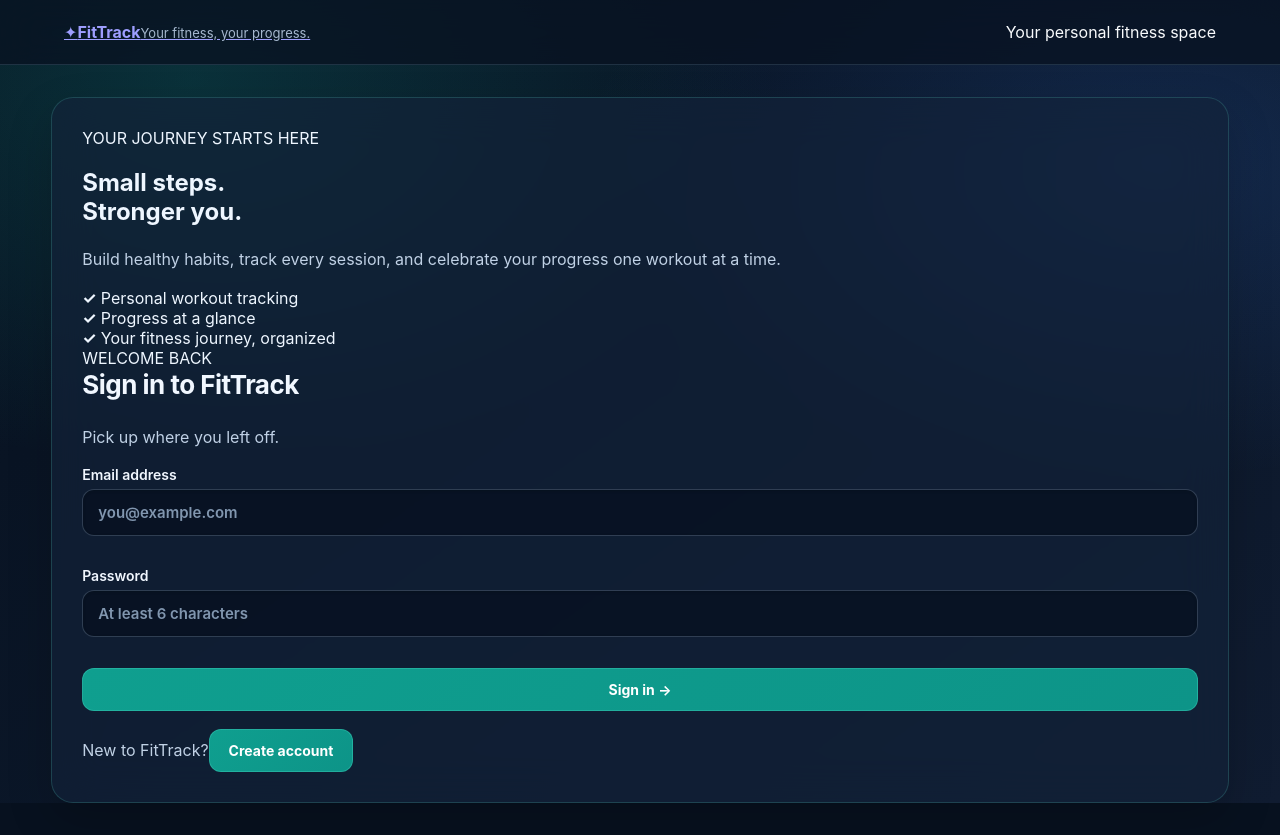
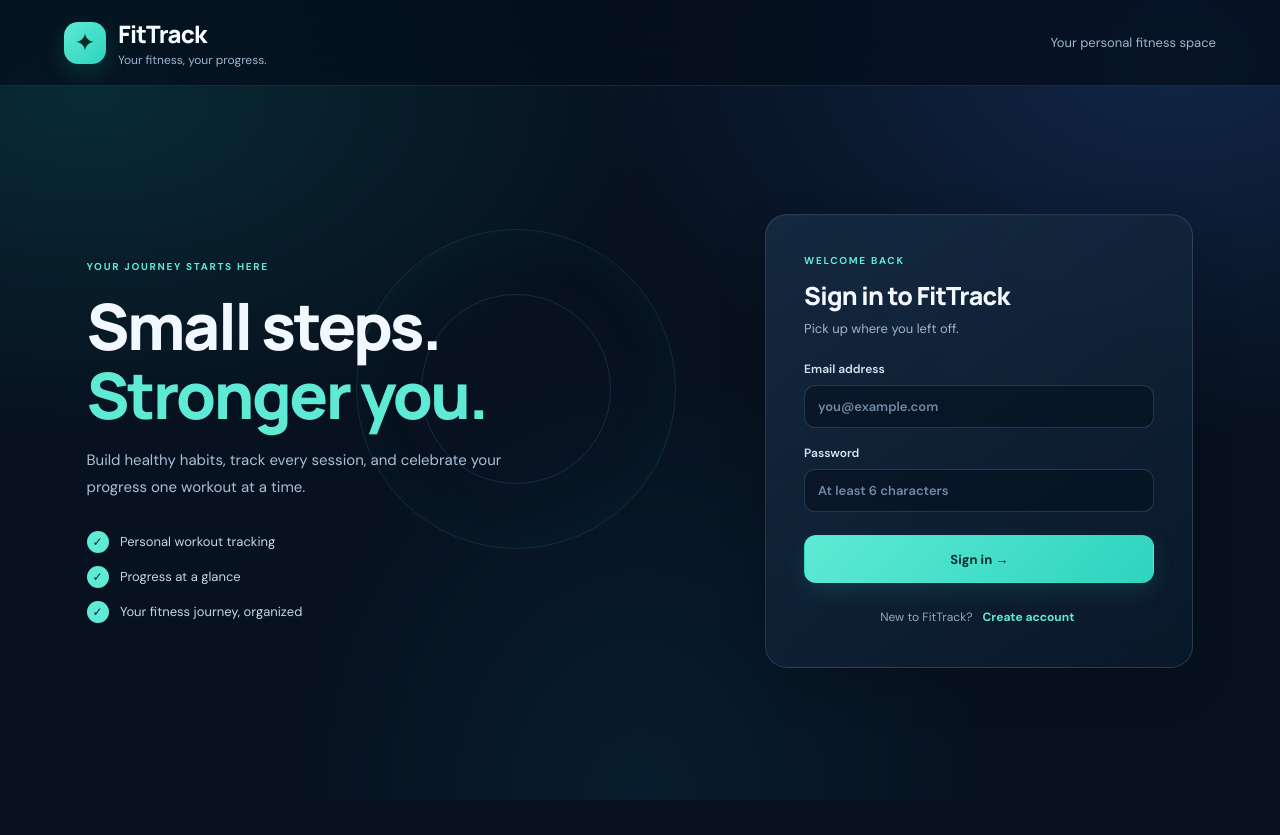
Before and after one commit to Ayushsenpai11/FitTracker, a React (Vite) app in the folder client/: page / in a window 1280 px wide. After the commit the page ends 800 px from the top, so only its background shows below. Built offline with nearby package versions, Linux system fonts and the light colour scheme.

Commit message:
Update index.css

```diff
--- a/client/src/index.css
+++ b/client/src/index.css
@@ -1,409 +1,167 @@
-
-/* Fix bright white dashboard cards */
-#root main > section:nth-of-type(2) > div {
-  background: rgba(20, 39, 62, 0.78) !important;
-  border: 1px solid rgba(148, 210, 220, 0.22) !important;
-  border-radius: 20px !important;
-  color: #f1f7ff !important;
-  box-shadow: 0 12px 35px rgba(0, 0, 0, 0.18) !important;
-  backdrop-filter: blur(20px);
-  -webkit-backdrop-filter: blur(20px);
-}
-
-#root main > section:nth-of-type(2) > div p {
-  color: #c0d1e5 !important;
-}
-
-#root main > section:nth-of-type(2) > div h2 {
-  color: #5eead4 !important;
-}
-
-/* Improve contrast throughout the app */
-#root main > section {
-  background: rgba(19, 35, 57, 0.72) !important;
-  color: #f1f7ff !important;
-}
-
-#root main > section h2,
-#root main > section label {
-  color: #f1f7ff !important;
-}
-
-#root main > section p,
-#root main > section small {
-  color: #c0d1e5 !important;
-}
-
-/* Keep form fields dark and readable */
-#root input,
-#root textarea,
-#root select {
-  background: rgba(5, 15, 29, 0.85) !important;
-  color: #f8fafc !important;
-  border: 1px solid rgba(148, 210, 220, 0.25) !important;
-}
-
-/* Make workout tables consistent with the theme */
-#root table {
-  background: transparent !important;
-  color: #f1f7ff !important;
-}
-
-#root th,
-#root td {
-  color: #dce8f6 !important;
-  border-color: rgba(148, 210, 220, 0.16) !important;
-}
-
-/* =========================================
-   FITTRACK — GLASSMORPHISM THEME
-   Existing React functionality is preserved
-   ========================================= */
+@import url('https://fonts.googleapis.com/css2?family=DM+Sans:wght@400;500;600;700&family=Manrope:wght@400;500;600;700;800&display=swap');
 
 :root {
-  font-family: Inter, "Segoe UI", Arial, sans-serif;
-  color: #eef6ff;
+  font-family: "DM Sans", "Segoe UI", sans-serif;
+  color: #edf6ff;
   background: #07111f;
   color-scheme: dark;
   font-synthesis: none;
   text-rendering: optimizeLegibility;
   -webkit-font-smoothing: antialiased;
-  -moz-osx-font-smoothing: grayscale;
+  --muted: #a8bbd2;
+  --teal: #5eead4;
+  --line: rgba(164, 204, 232, .16);
 }
-
-* {
-  box-sizing: border-box;
+* { box-sizing: border-box; }
+html { min-width: 320px; scroll-behavior: smooth; scroll-padding-top: 95px; }
+body {
+  margin: 0; min-width: 320px; min-height: 100vh; color: #edf6ff;
+  background: radial-gradient(ellipse at 7% 12%, rgba(13,148,136,.20), transparent 34%),
+    radial-gradient(ellipse at 92% 7%, rgba(59,130,246,.18), transparent 36%),
+    radial-gradient(ellipse at 50% 100%, rgba(14,116,144,.12), transparent 40%), #07111f;
 }
-
-html {
-  min-width: 320px;
-  scroll-behavior: smooth;
+button, input { font: inherit; }
+button { cursor: pointer; }
+button:focus-visible, input:focus-visible, a:focus-visible { outline: 3px solid rgba(94,234,212,.65); outline-offset: 3px; }
+a { color: inherit; text-decoration: none; }
+#root { min-height: 100vh; }
+.app-shell { min-height: 100vh; }
+.topbar {
+  min-height: 86px; padding: 17px clamp(20px,5vw,76px); display: flex; justify-content: space-between;
+  align-items: center; gap: 18px; border-bottom: 1px solid rgba(158,197,227,.13);
+  background: rgba(5,14,27,.74); backdrop-filter: blur(22px); -webkit-backdrop-filter: blur(22px);
 }
-
-body {
-  margin: 0;
-  min-width: 320px;
-  min-height: 100vh;
-  color: #eef6ff;
-  background:
-    radial-gradient(ellipse at 15% 10%, rgba(20, 184, 166, 0.19), transparent 38%),
-    radial-gradient(ellipse at 90% 20%, rgba(59, 130, 246, 0.17), transparent 35%),
-    linear-gradient(145deg, #07111f, #0b1729 55%, #101c31);
+.brand { display: inline-flex; align-items: center; gap: 12px; }
+.brand-mark { display: grid; place-items: center; width: 42px; height: 42px; border-radius: 14px; color: #052b2a; background: linear-gradient(135deg,#5eead4,#2dd4bf); font-size: 25px; box-shadow: 0 8px 25px rgba(45,212,191,.18); }
+.brand strong { display: block; color: #f5fbff; font: 800 24px "Manrope",sans-serif; letter-spacing: -.8px; }
+.brand small { display: block; margin-top: 2px; color: #9fb5cc; font-size: 12px; }
+.topbar-actions { display: flex; align-items: center; gap: 16px; }
+.online-pill { display: inline-flex; align-items: center; gap: 8px; color: #b8d4e4; font-size: 12px; }
+.online-pill i, .hero-bottom i { width: 7px; height: 7px; display: inline-block; border-radius: 50%; background: #5eead4; box-shadow: 0 0 12px rgba(94,234,212,.7); }
+.secure-note { color: #9fb5cc; font-size: 13px; }
+.page-content { width: min(1240px,92%); margin: 30px auto 0; padding-bottom: 20px; }
+.glass-panel { background: linear-gradient(145deg,rgba(23,45,69,.82),rgba(12,27,46,.75)); border: 1px solid var(--line); border-radius: 22px; box-shadow: 0 18px 48px rgba(0,0,0,.15),inset 0 1px 0 rgba(255,255,255,.025); backdrop-filter: blur(22px); -webkit-backdrop-filter: blur(22px); }
+.eyebrow { display: block; color: #5eead4; font-size: 10px; font-weight: 700; letter-spacing: 1.7px; line-height: 1.5; }
+.button { display: inline-flex; justify-content: center; align-items: center; gap: 8px; min-height: 42px; padding: 10px 16px; border-radius: 12px; font-size: 13px; font-weight: 700; border: 1px solid transparent; transition: transform .18s,box-shadow .18s,background .18s; }
+.button:hover:not(:disabled) { transform: translateY(-1px); }
+.button:disabled { opacity: .65; cursor: wait; }
+.button-primary { color: #052b2a; background: linear-gradient(135deg,#5eead4,#2dd4bf); box-shadow: 0 8px 22px rgba(45,212,191,.13); }
+.button-primary:hover:not(:disabled) { box-shadow: 0 10px 28px rgba(45,212,191,.25); }
+.button-quiet, .button-secondary { color: #e5f6ff; background: rgba(126,165,199,.09); border-color: rgba(159,193,219,.18); }
+.button-danger { color: #fecaca; background: rgba(239,68,68,.10); border-color: rgba(248,113,113,.20); }
+.button-small { min-height: 32px; padding: 6px 10px; border-radius: 9px; font-size: 11px; }
+.button-wide { width: 100%; min-height: 48px; margin-top: 6px; }
+.notice { display: flex; align-items: center; gap: 12px; margin-bottom: 20px; padding: 12px 15px; border: 1px solid var(--line); border-radius: 13px; background: rgba(18,36,58,.9); }
+.notice > span { display: grid; place-items: center; flex: 0 0 25px; height: 25px; border-radius: 50%; font-weight: 800; }
+.notice p { flex: 1; margin: 0; color: #eaf5ff; font-size: 13px; line-height: 1.5; }
+.notice-success { border-color: rgba(94,234,212,.24); }
+.notice-success > span { color: #062f2b; background: #5eead4; }
+.notice-error { border-color: rgba(248,113,113,.25); }
+.notice-error > span { color: #fff; background: #dc626e; }
+.notice-dismiss { border: 0; background: transparent; color: #a8bbd2; font-size: 22px; }
+.section-nav { display: flex; align-items: center; gap: 7px; margin: 0 0 22px; padding: 8px; border: 1px solid rgba(164,204,232,.12); border-radius: 15px; background: rgba(12,27,45,.58); }
+.nav-link { display: inline-flex; align-items: center; gap: 8px; padding: 10px 13px; color: #a9bdd2; background: transparent; border: 1px solid transparent; border-radius: 10px; font-size: 12px; font-weight: 600; }
+.nav-link:hover, .nav-link.active { color: #6cf0dc; background: rgba(45,212,191,.09); border-color: rgba(94,234,212,.13); }
+.nav-spacer { flex: 1; }
+.user-chip { display: inline-flex; align-items: center; gap: 9px; color: #dce8f5; font-size: 12px; padding: 0 8px; }
+.user-chip i { display: grid; place-items: center; width: 30px; height: 30px; border-radius: 50%; color: #052b2a; background: linear-gradient(135deg,#5eead4,#a7f3d0); font-style: normal; font-weight: 800; }
+.hero-panel { position: relative; display: flex; align-items: center; justify-content: space-between; min-height: 205px; margin-bottom: 20px; padding: 32px clamp(22px,4vw,44px) 28px; overflow: hidden; scroll-margin-top: 20px; }
+.hero-copy { position: relative; z-index: 1; }
+.hero-copy h1 { margin: 12px 0 8px; color: #f3f8ff; font: 800 clamp(25px,3vw,34px) "Manrope",sans-serif; letter-spacing: -1.2px; }
+.wave { display: inline-block; transform-origin: 70% 70%; animation: wave 2.8s ease-in-out infinite; }
+.hero-copy p { margin: 0 0 16px; color: #c4d5e7; font-size: 15px; }
+.hero-email { color: #90abc6; font-size: 12px; }
+.hero-decoration { position: absolute; right: 8%; top: 50%; width: 170px; height: 170px; transform: translateY(-50%); }
+.hero-ring { position: absolute; inset: 0; border: 1px solid rgba(94,234,212,.22); border-radius: 50%; }
+.ring-two { inset: 20px; border-color: rgba(96,165,250,.28); }
+.hero-bolt { position: absolute; inset: 0; display: grid; place-items: center; color: #5eead4; font-size: 62px; text-shadow: 0 0 32px rgba(94,234,212,.35); }
+.hero-bottom { position: absolute; right: 24px; bottom: 18px; display: flex; align-items: center; gap: 8px; color: #94aec7; font-size: 10px; }
+.stats-grid { display: grid; grid-template-columns: repeat(3,minmax(0,1fr)); gap: 17px; margin-bottom: 22px; }
+.stat-card { padding: 21px 23px; transition: transform .2s,border-color .2s; }
+.stat-card:hover { transform: translateY(-3px); border-color: rgba(94,234,212,.30); }
+.stat-top { display: flex; justify-content: space-between; align-items: center; }
+.stat-icon { display: grid; place-items: center; width: 39px; height: 39px; border-radius: 12px; font-size: 23px; font-weight: 700; }
+.icon-teal { color: #5eead4; background: rgba(45,212,191,.13); }
+.icon-blue { color: #93c5fd; background: rgba(96,165,250,.13); }
+.icon-orange { color: #fdba74; background: rgba(251,146,60,.13); }
+.stat-trend,.heading-badge { padding: 6px 9px; border: 1px solid rgba(164,204,232,.12); border-radius: 8px; color: #9db4ca; background: rgba(9,22,38,.3); font-size: 10px; }
+.stat-card p { margin: 17px 0 5px; color: #afc2d7; font-size: 12px; }
+.stat-card h2 { margin: 0; color: #5eead4; font: 800 30px "Manrope",sans-serif; letter-spacing: -.8px; }
+.stat-card h2 span { color: #9fc2d3; font-size: 13px; font-weight: 600; letter-spacing: 0; }
+.stat-card small { display: block; margin-top: 8px; color: #829bb5; font-size: 10px; }
+.content-grid { display: grid; grid-template-columns: minmax(0,1fr) minmax(0,1.05fr); align-items: stretch; gap: 18px; margin-bottom: 22px; }
+.chart-panel,.quick-panel,.history-panel { min-width: 0; padding: 25px; scroll-margin-top: 20px; }
+.panel-heading { display: flex; justify-content: space-between; align-items: center; gap: 14px; margin-bottom: 22px; }
+.panel-heading h2 { margin: 5px 0 0; color: #f0f7ff; font: 750 20px "Manrope",sans-serif; letter-spacing: -.5px; }
+.chart-summary { display: flex; align-items: baseline; gap: 9px; }
+.chart-summary strong { color: #f0f8ff; font: 800 27px "Manrope",sans-serif; }
+.chart-summary strong span { color: #7fdccb; font-size: 13px; }
+.chart-summary > span { color: #8da7c1; font-size: 11px; }
+.activity-chart { display: flex; align-items: stretch; justify-content: space-between; gap: 10px; height: 188px; margin-top: 17px; padding: 0 2px; }
+.chart-day { display: flex; flex: 1; min-width: 0; flex-direction: column; align-items: center; gap: 8px; }
+.chart-value { height: 14px; color: #9fb6ce; font-size: 10px; }
+.bar-track { display: flex; align-items: flex-end; width: 100%; flex: 1; overflow: hidden; border: 1px solid rgba(164,204,232,.07); border-radius: 9px; background: rgba(4,15,28,.40); }
+.bar-fill { width: 100%; min-height: 3px; border-radius: 7px 7px 3px 3px; background: linear-gradient(180deg,#5eead4,#0f9488); box-shadow: 0 0 20px rgba(45,212,191,.12); transition: height .4s; }
+.chart-day-label { color: #91a8c0; font-size: 10px; }
+.chart-footnote { margin: 15px 0 0; color: #7e96af; font-size: 10px; }
+.panel-symbol { display: grid; place-items: center; width: 38px; height: 38px; border: 1px solid rgba(94,234,212,.18); border-radius: 12px; color: #5eead4; background: rgba(45,212,191,.08); font-size: 22px; }
+.workout-form { display: flex; flex-direction: column; gap: 15px; }
+.workout-form label,.auth-card label { display: flex; flex-direction: column; gap: 8px; color: #d6e4f3; font-size: 12px; font-weight: 600; }
+.workout-form input,.auth-card input { display: block; width: 100%; min-width: 0; min-height: 43px; padding: 11px 13px; border: 1px solid rgba(154,190,219,.20); border-radius: 11px; outline: none; background: rgba(5,15,28,.55); color: #f2f8ff; font-size: 13px; transition: border-color .18s,box-shadow .18s,background .18s; }
+.workout-form input::placeholder,.auth-card input::placeholder { color: #7189a4; }
+.workout-form input:focus,.auth-card input:focus { border-color: rgba(94,234,212,.75); background: rgba(5,18,31,.85); box-shadow: 0 0 0 3px rgba(45,212,191,.09); }
+.workout-form input[type="date"] { color-scheme: dark; }
+.form-row { display: grid; grid-template-columns: repeat(2,minmax(0,1fr)); gap: 12px; }
+.form-actions { display: flex; flex-wrap: wrap; gap: 9px; margin-top: 2px; }
+.history-panel { margin-bottom: 22px; }
+.history-panel .panel-heading { margin-bottom: 18px; }
+.table-wrap { width: 100%; overflow-x: auto; }
+.workout-table { width: 100%; border-collapse: collapse; text-align: left; white-space: nowrap; }
+.workout-table th { padding: 13px 12px; border-bottom: 1px solid rgba(164,204,232,.17); color: #83dccc; font-size: 10px; font-weight: 700; text-transform: uppercase; letter-spacing: .8px; }
+.workout-table td { padding: 15px 12px; border-bottom: 1px solid rgba(164,204,232,.09); color: #aebfd2; font-size: 12px; }
+.workout-table tbody tr:hover { background: rgba(94,234,212,.035); }
+.workout-table td strong { color: #e7f1fb; font-weight: 600; }
+.exercise-mark { display: inline-grid; place-items: center; width: 25px; height: 25px; margin-right: 9px; border-radius: 8px; color: #5eead4; background: rgba(45,212,191,.10); }
+.table-actions { display: flex; gap: 6px; }
+.empty-state { display: flex; flex-direction: column; align-items: center; padding: 30px 10px 25px; text-align: center; }
+.empty-icon { display: grid; place-items: center; width: 50px; height: 50px; border: 1px solid rgba(94,234,212,.20); border-radius: 16px; color: #5eead4; background: rgba(45,212,191,.08); font-size: 24px; }
+.empty-state h3 { margin: 16px 0 6px; color: #eaf4ff; font: 700 17px "Manrope",sans-serif; }
+.empty-state p { margin: 0 0 18px; color: #91a8c0; font-size: 12px; }
+.app-footer { display: flex; justify-content: space-between; align-items: center; gap: 12px; padding: 16px 3px 24px; color: #7f96af; font-size: 11px; }
+.footer-brand { color: #5eead4; font-weight: 800; }
+.footer-link { border: 0; padding: 5px; color: #8fb7c5; background: transparent; font-size: 11px; }
+.auth-layout { display: grid; grid-template-columns: minmax(0,1.1fr) minmax(350px,.8fr); align-items: center; gap: clamp(30px,7vw,90px); min-height: calc(100vh - 150px); padding: 30px 3%; }
+.auth-promo { position: relative; overflow: hidden; padding: 30px 0; }
+.auth-promo h1 { position: relative; z-index: 1; margin: 18px 0; color: #f2f8ff; font: 800 clamp(38px,5vw,64px)/1.07 "Manrope",sans-serif; letter-spacing: -2.5px; }
+.auth-promo h1 span { color: #5eead4; }
+.auth-promo > p { position: relative; z-index: 1; max-width: 430px; color: #a9bfd4; font-size: 15px; line-height: 1.8; }
+.promo-points { position: relative; z-index: 1; display: grid; gap: 13px; margin-top: 30px; color: #c4d6e7; font-size: 13px; }
+.promo-points b { display: inline-grid; place-items: center; width: 22px; height: 22px; margin-right: 8px; border-radius: 50%; color: #062b2a; background: #5eead4; font-size: 12px; }
+.orb { position: absolute; z-index: 0; border: 1px solid rgba(94,234,212,.12); border-radius: 50%; pointer-events: none; }
+.orb-one { width: 320px; height: 320px; right: 0; top: 0; box-shadow: inset 0 0 70px rgba(45,212,191,.04); }
+.orb-two { width: 190px; height: 190px; right: 65px; top: 65px; border-color: rgba(96,165,250,.17); }
+.auth-card { padding: clamp(24px,3vw,38px); }
+.auth-card h2 { margin: 10px 0 7px; color: #f3f8ff; font: 800 25px "Manrope",sans-serif; letter-spacing: -.7px; }
+.auth-card > p { margin: 0 0 24px; color: #9fb4ca; font-size: 13px; }
+.auth-card form { display: flex; flex-direction: column; gap: 17px; }
+.auth-switch { margin: 22px 0 0 !important; text-align: center; color: #94abc2 !important; font-size: 12px !important; }
+.text-button { margin-left: 6px; padding: 4px; border: 0; color: #5eead4; background: transparent; font-size: 12px; font-weight: 700; }
+.text-button:hover { text-decoration: underline; }
+@keyframes wave { 0%,65%,100% { transform: rotate(0); } 72% { transform: rotate(14deg); } 79% { transform: rotate(-7deg); } 86% { transform: rotate(12deg); } }
+@media (max-width: 900px) { .content-grid { grid-template-columns: 1fr; } .hero-decoration { right: 5%; opacity: .55; } .auth-layout { gap: 30px; } }
+@media (max-width: 650px) {
+  .topbar { min-height: 75px; padding: 14px 5%; }
+  .brand-mark { width: 36px; height: 36px; } .brand strong { font-size: 21px; }
+  .online-pill { display: none; } .page-content { width: 92%; margin-top: 18px; }
+  .section-nav { gap: 2px; padding: 5px; } .nav-link { flex: 1; justify-content: center; gap: 5px; padding: 10px 6px; font-size: 11px; } .nav-link span { display: none; }
+  .user-chip { padding: 0 3px; font-size: 0; } .user-chip i { width: 28px; height: 28px; font-size: 12px; }
+  .hero-panel { min-height: 190px; padding: 25px 20px; } .hero-copy h1 { max-width: 260px; font-size: 25px; } .hero-copy p { max-width: 245px; font-size: 13px; }
+  .hero-decoration { right: -38px; opacity: .30; transform: translateY(-50%) scale(.75); } .hero-bottom { right: 18px; bottom: 12px; font-size: 9px; }
+  .stats-grid { grid-template-columns: 1fr; gap: 11px; } .stat-card { padding: 17px 19px; } .stat-card p { margin-top: 11px; } .stat-card h2 { font-size: 27px; }
+  .chart-panel,.quick-panel,.history-panel { padding: 19px; border-radius: 17px; } .panel-heading h2 { font-size: 18px; }
+  .form-row { grid-template-columns: 1fr; gap: 15px; } .activity-chart { height: 160px; gap: 6px; } .workout-table { min-width: 640px; }
+  .auth-layout { display: flex; flex-direction: column; align-items: stretch; gap: 20px; padding: 15px 0 35px; }
+  .auth-promo { padding: 20px 5px 10px; } .auth-promo h1 { font-size: 42px; } .auth-promo > p { font-size: 13px; }
+  .promo-points { gap: 9px; margin-top: 20px; } .auth-card { padding: 23px; } .app-footer { flex-wrap: wrap; }
 }
-
-#root {
-  width: 100% !important;
-  max-width: none !important;
-  min-height: 100vh;
-  margin: 0 !important;
-  border: none !important;
-  text-align: left !important;
-  display: block !important;
-}
-
-/* Main application background */
-#root > div {
-  min-height: 100vh;
-  background: transparent !important;
-  color: #eef6ff !important;
-  font-family: Inter, "Segoe UI", Arial, sans-serif !important;
-}
-
-/* Top navigation */
-#root header {
-  position: relative;
-  display: flex;
-  justify-content: space-between;
-  align-items: center;
-  gap: 16px;
-  flex-wrap: wrap;
-  padding: 22px clamp(20px, 5vw, 76px) !important;
-  background: rgba(8, 18, 34, 0.78) !important;
-  color: #f8fafc !important;
-  border-bottom: 1px solid rgba(148, 190, 220, 0.17);
-  backdrop-filter: blur(20px);
-  -webkit-backdrop-filter: blur(20px);
-}
-
-#root header h1 {
-  margin: 0 0 5px !important;
-  font-size: 28px !important;
-  font-weight: 800 !important;
-  letter-spacing: -0.8px !important;
-  color: #5eead4 !important;
-}
-
-#root header small {
-  color: #a6b8cf;
-  font-size: 13px;
-}
-
-/* Main content layout */
-#root main {
-  width: min(1180px, 92%) !important;
-  max-width: 1180px !important;
-  margin: 32px auto !important;
-}
-
-/* Glass panels and statistic cards */
-#root main > section {
-  position: relative;
-  min-width: 0;
-  padding: clamp(20px, 3vw, 30px) !important;
-  margin-bottom: 22px !important;
-  border: 1px solid rgba(186, 220, 255, 0.16);
-  border-radius: 22px !important;
-  background: rgba(19, 35, 57, 0.65) !important;
-  color: #eef6ff !important;
-  box-shadow: 0 18px 45px rgba(0, 0, 0, 0.19);
-  backdrop-filter: blur(22px);
-  -webkit-backdrop-filter: blur(22px);
-  overflow-wrap: anywhere;
-}
-
-#root main > section > div {
-  color: #eef6ff;
-}
-
-/* Headings and body text */
-#root h2 {
-  color: #f2f8ff !important;
-  font-size: clamp(20px, 2.2vw, 26px) !important;
-  font-weight: 750 !important;
-  letter-spacing: -0.5px !important;
-  line-height: 1.3;
-  margin-top: 0;
-}
-
-#root p {
-  color: #c3d1e3;
-  line-height: 1.65;
-}
-
-#root small {
-  color: #a9bdd4;
-}
-
-#root label {
-  display: block;
-  margin-bottom: 5px;
-  color: #dce9f8 !important;
-  font-size: 14px;
-  font-weight: 600;
-}
-
-/* Forms and inputs */
-#root form {
-  display: flex;
-  flex-direction: column;
-  gap: 12px;
-}
-
-#root input {
-  display: block;
-  width: 100% !important;
-  min-width: 0;
-  padding: 13px 15px !important;
-  margin: 6px 0 14px !important;
-  border: 1px solid rgba(174, 202, 232, 0.24) !important;
-  border-radius: 12px !important;
-  outline: none;
-  background: rgba(5, 15, 29, 0.65) !important;
-  color: #f8fafc !important;
-  font: inherit !important;
-  font-size: 15px !important;
-  box-shadow: inset 0 1px 3px rgba(0, 0, 0, 0.12);
-  transition: border-color 0.2s, box-shadow 0.2s, background 0.2s;
-}
-
-#root input::placeholder {
-  color: #8196af !important;
-  opacity: 1;
-}
-
-#root input:focus {
-  border-color: #2dd4bf !important;
-  background: rgba(8, 24, 41, 0.9) !important;
-  box-shadow: 0 0 0 3px rgba(45, 212, 191, 0.13);
-}
-
-#root input[type="date"] {
-  color-scheme: dark;
-}
-
-/* Buttons */
-#root button {
-  display: inline-flex;
-  justify-content: center;
-  align-items: center;
-  gap: 8px;
-  padding: 12px 19px !important;
-  border: 1px solid rgba(94, 234, 212, 0.25) !important;
-  border-radius: 12px !important;
-  background: linear-gradient(135deg, #0f9f8f, #0d9488) !important;
-  color: #ffffff !important;
-  font-family: inherit;
-  font-size: 14px;
-  font-weight: 700 !important;
-  cursor: pointer;
-  transition: transform 0.2s, filter 0.2s, box-shadow 0.2s;
-}
-
-#root button:hover:not(:disabled) {
-  filter: brightness(1.12);
-  transform: translateY(-1px);
-  box-shadow: 0 8px 20px rgba(13, 148, 136, 0.2);
-}
-
-#root button:disabled {
-  cursor: not-allowed;
-  opacity: 0.65;
-}
-
-#root button:focus-visible {
-  outline: 3px solid rgba(94, 234, 212, 0.55);
-  outline-offset: 3px;
-}
-
-/* Login and registration panel */
-#root main > section:has(form) {
-  border-color: rgba(94, 234, 212, 0.18);
-}
-
-#root main > section:has(form) p {
-  margin: 10px 0 16px;
-}
-
-#root main > section:has(form) form + p {
-  margin-top: 18px;
-  margin-bottom: 0;
-}
-
-/* Dashboard statistic cards */
-#root main > section:nth-of-type(2) {
-  display: grid;
-  grid-template-columns: repeat(3, minmax(0, 1fr)) !important;
-  gap: 18px !important;
-  background: transparent !important;
-  border: none !important;
-  box-shadow: none !important;
-  padding: 0 !important;
-  overflow: visible;
-  backdrop-filter: none;
-  -webkit-backdrop-filter: none;
-}
-
-#root main > section:nth-of-type(2) > div {
-  min-width: 0;
-  padding: 23px 20px;
-  border: 1px solid rgba(186, 220, 255, 0.17);
-  border-radius: 20px;
-  background: linear-gradient(
-    145deg,
-    rgba(31, 57, 83, 0.78),
-    rgba(15, 31, 51, 0.76)
-  );
-  box-shadow: 0 12px 28px rgba(0, 0, 0, 0.14);
-  backdrop-filter: blur(18px);
-  -webkit-backdrop-filter: blur(18px);
-}
-
-#root main > section:nth-of-type(2) > div p {
-  margin: 10px 0 5px;
-  color: #b8cbe0;
-  font-size: 14px;
-}
-
-#root main > section:nth-of-type(2) > div h2 {
-  margin: 0 !important;
-  color: #5eead4 !important;
-  font-size: clamp(23px, 2.5vw, 32px) !important;
-}
-
-/* Workout form columns */
-#root main > section form > div {
-  min-width: 0;
-}
-
-#root main > section form > div[style*="grid"] {
-  display: grid !important;
-  grid-template-columns: repeat(2, minmax(0, 1fr)) !important;
-  gap: 16px !important;
-}
-
-/* Workout history table */
-#root table {
-  width: 100%;
-  border-collapse: collapse;
-  color: #e5eef9 !important;
-  font-size: 14px;
-}
-
-#root th {
-  padding: 15px 12px !important;
-  border-bottom: 1px solid rgba(186, 220, 255, 0.22) !important;
-  color: #8ee9dc;
-  font-weight: 700;
-  white-space: nowrap;
-}
-
-#root td {
-  padding: 14px 12px !important;
-  border-bottom: 1px solid rgba(186, 220, 255, 0.10);
-  color: #d8e5f4;
-}
-
-#root tbody tr:hover {
-  background: rgba(94, 234, 212, 0.045);
-}
-
-/* Success and error messages */
-#root main > div[role="status"] {
-  border: 1px solid rgba(94, 234, 212, 0.18);
-  border-radius: 14px;
-  background: rgba(19, 35, 57, 0.9) !important;
-  color: #5eead4 !important;
-}
-
-/* Mobile and tablet responsiveness */
-@media (max-width: 760px) {
-  #root main {
-    width: 92% !important;
-    margin: 22px auto !important;
-  }
-
-  #root main > section:nth-of-type(2) {
-    grid-template-columns: 1fr !important;
-    gap: 12px !important;
-  }
-
-  #root main > section:nth-of-type(2) > div {
-    padding: 19px;
-  }
-
-  #root main > section form > div[style*="grid"] {
-    grid-template-columns: 1fr !important;
-    gap: 0 !important;
-  }
-
-  #root header {
-    padding: 18px 5% !important;
-  }
-
-  #root table {
-    min-width: 580px;
-  }
-
-  #root main > section {
-    border-radius: 17px !important;
-  }
-}
-
-@media (prefers-reduced-motion: reduce) {
-  *,
-  *::before,
-  *::after {
-    scroll-behavior: auto !important;
-    transition-duration: 0.01ms !important;
-  }
-}
+@media (prefers-reduced-motion: reduce) { *,*::before,*::after { scroll-behavior: auto !important; animation-duration: .01ms !important; transition-duration: .01ms !important; } }
```
